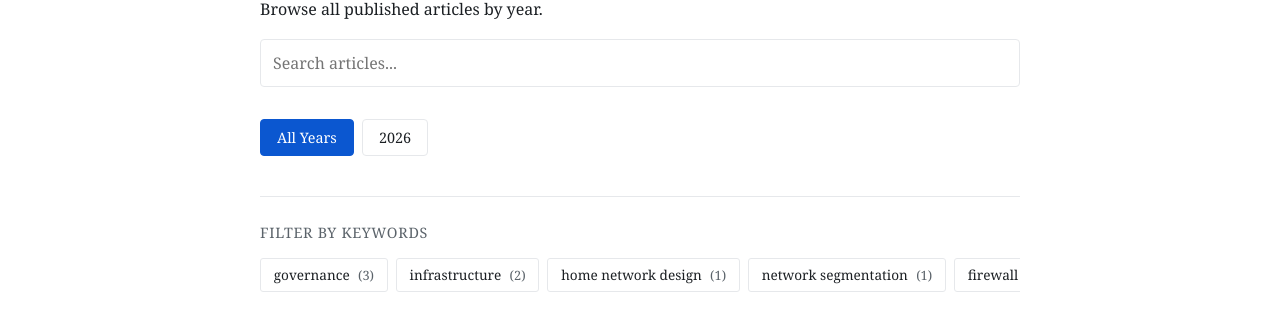
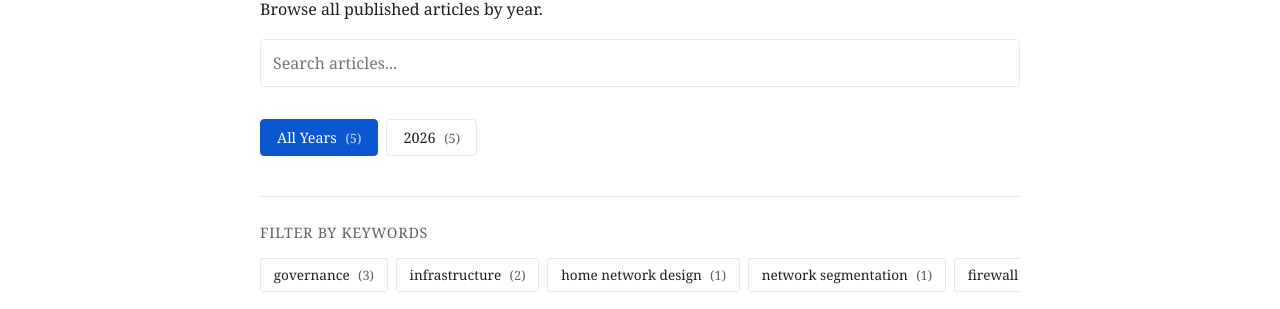
Before and after one commit to ale-saglia/insight, a Jekyll site: the page built from archive.md, in a window 1280 px wide. Shown: the part 290-599 px from the top of the page. Built offline with Jekyll 4.4.1, drawn with Linux system fonts in a browser that asks for light colours.

Commit message:
feat(archive): add article count to year filter buttons in archive layout

```diff
--- a/_layouts/archive.html
+++ b/_layouts/archive.html
@@ -31,9 +31,15 @@ layout: default
   {% endfor %}
 
   <div class="archive-filters">
-    <button class="filter-btn filter-btn-active" data-year="">All Years</button>
+    <button class="filter-btn filter-btn-active" data-year="">All Years <span class="count">({{ sorted_articles | size }})</span></button>
     {% for year in years %}
-      <button class="filter-btn" data-year="{{ year }}">{{ year }}</button>
+      {% assign year_count = 0 %}
+      {% for article in sorted_articles %}
+        {% if article.created | date: "%Y" == year %}
+          {% assign year_count = year_count | plus: 1 %}
+        {% endif %}
+      {% endfor %}
+      <button class="filter-btn" data-year="{{ year }}">{{ year }} <span class="count">({{ year_count }})</span></button>
     {% endfor %}
   </div>
 
--- a/assets/styles.css
+++ b/assets/styles.css
@@ -260,6 +260,16 @@ h3 {
   }
 }
 
+.filter-btn .count {
+  color: var(--muted);
+  font-size: 0.8rem;
+  margin-left: 0.3rem;
+}
+
+.filter-btn-active .count {
+  color: rgba(255, 255, 255, 0.8);
+}
+
 .category-list {
   list-style: none;
   padding: 0;
```
